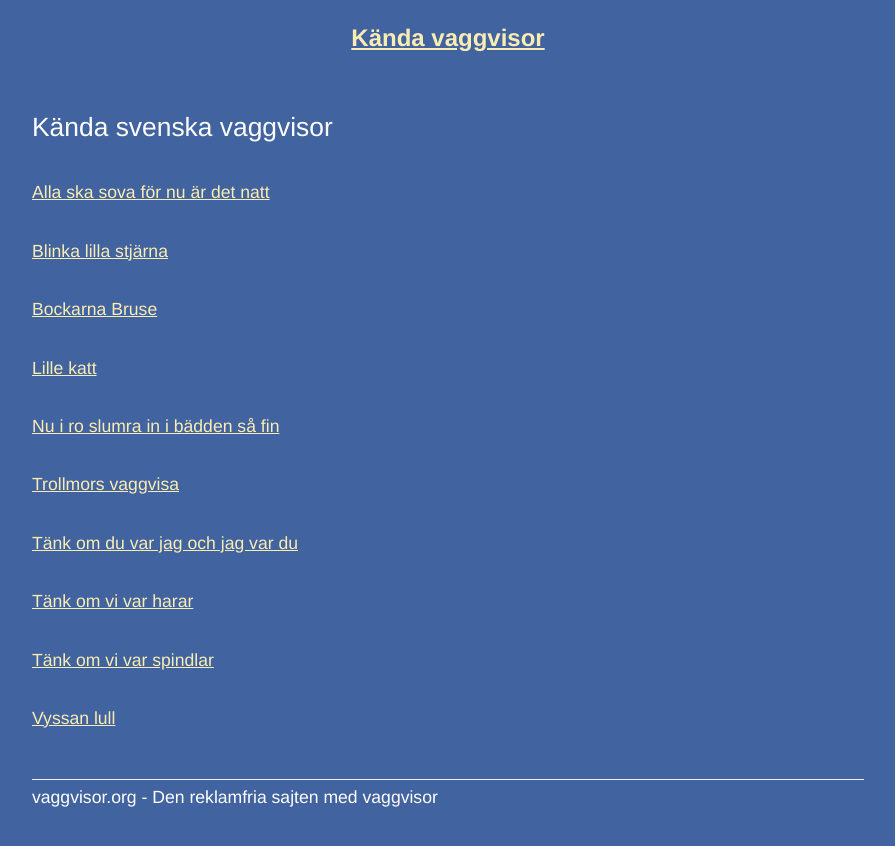
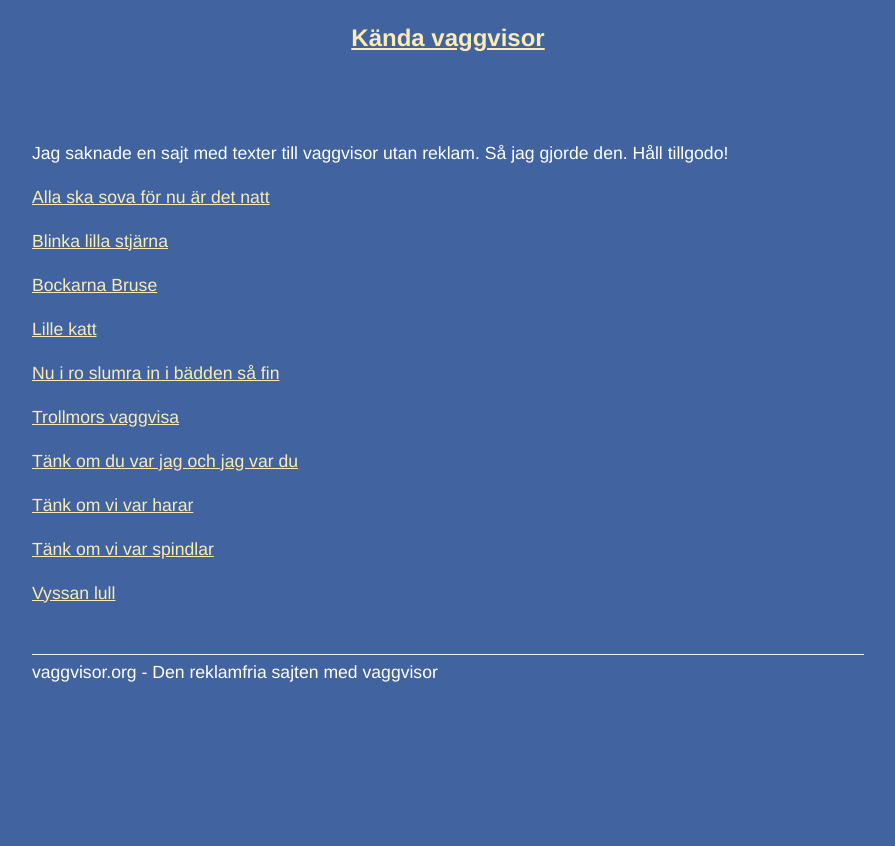
Before and after one commit to cybear/vaggvisor.org, a Jekyll site: the page built from index.md, in a window 1280 px wide. Shown: the top 846 px of the page, without its empty margins (192-1087 px from the left). Built offline with Jekyll 4.4.1, drawn with Linux system fonts in a browser that asks for light colours.

Commit message:
Better front page

```diff
--- a/index.md
+++ b/index.md
@@ -1,9 +1,10 @@
 ---
-title: Kända svenska vaggvisor
 layout: default
 ---
 
+Jag saknade en sajt med texter till vaggvisor utan reklam. Så jag gjorde den. Håll tillgodo!
+
 {% assign sortedPosts = site.posts | sort: 'title' %}
 {% for post in sortedPosts %}
-  <h4><a href="{{ post.url }}">{{ post.title }}</a></h4>
+  <a href="{{ post.url }}">{{ post.title }}</a>
 {% endfor %}
```
